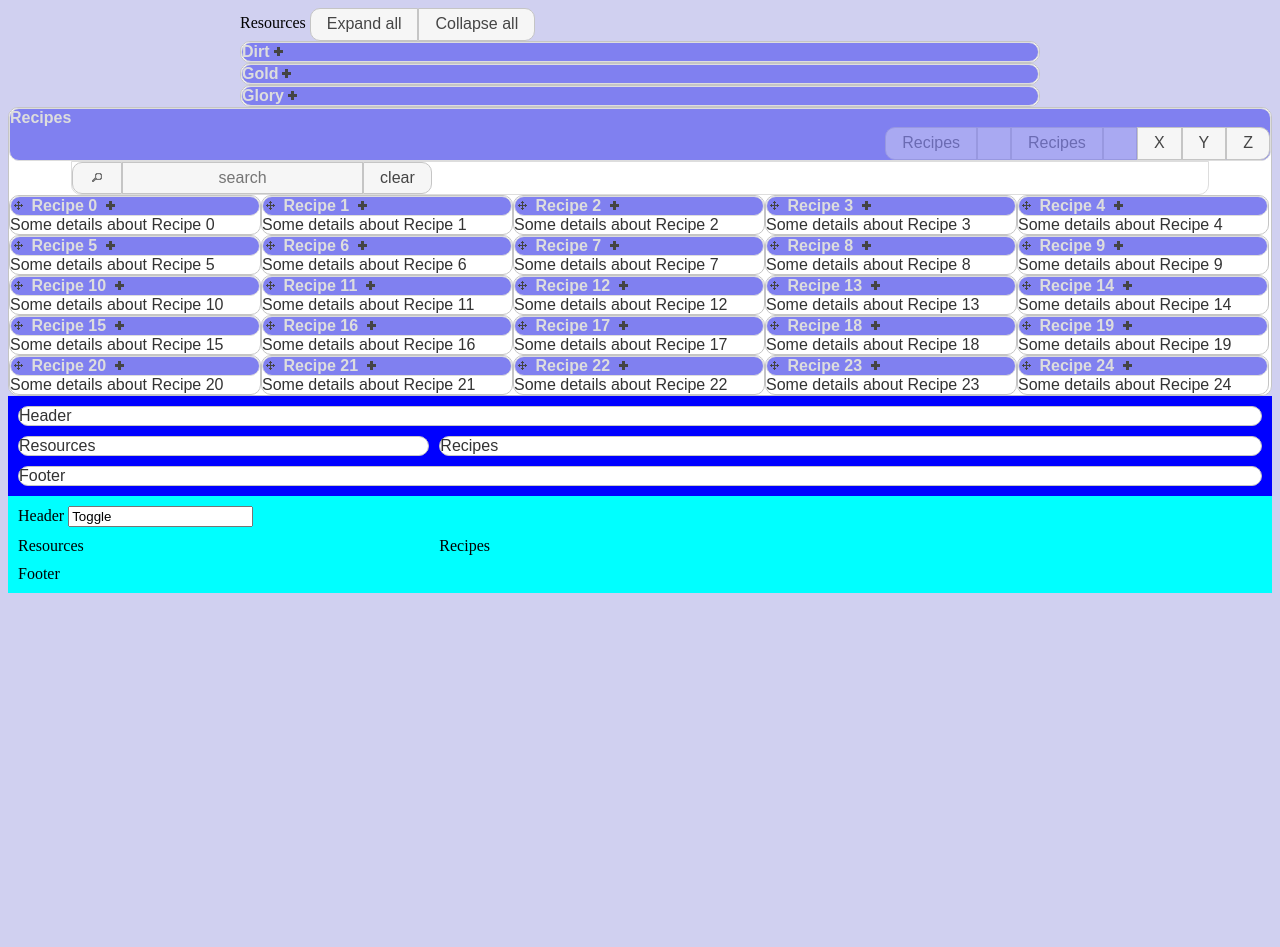
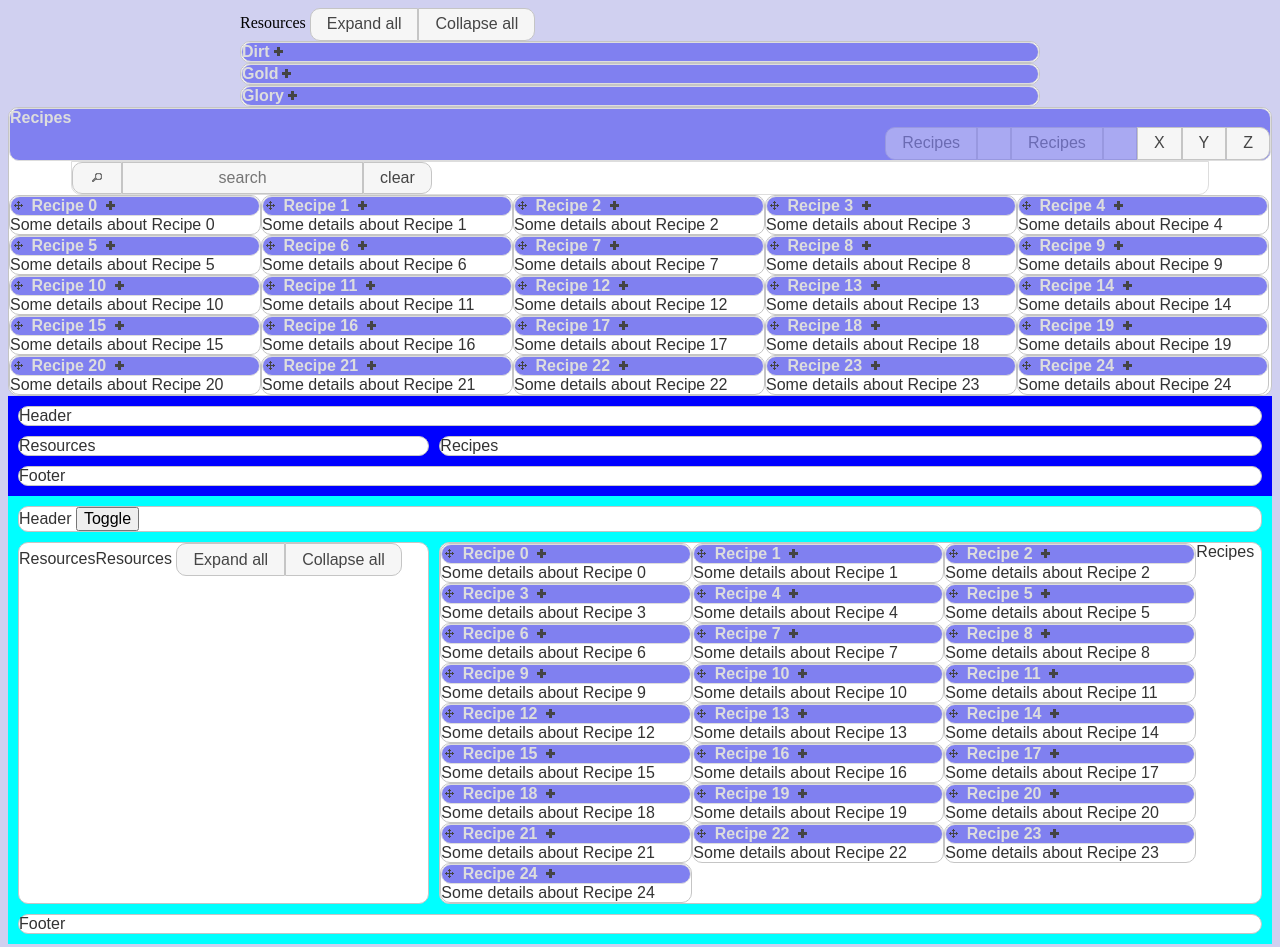
Before and after one commit to drachlyznardh/recipes, a plain HTML site: page recipes/page.html in a window 1280 px wide. Before the commit the page ends 800 px from the top, so only its background shows below. Drawn offline with Linux system fonts and the light colour scheme.

Commit message:
Closer to final

```diff
--- a/recipes/engine.js
+++ b/recipes/engine.js
@@ -73,4 +73,6 @@ $(() => {
 		connectWith: '.recipes.sortable',
 		grid: [20, 10]
 	});
+
+	$('.h, .s, .c, .f').addClass('ui-widget ui-widget-content ui-corner-all');
 });
--- a/recipes/page.html
+++ b/recipes/page.html
@@ -55,9 +55,9 @@
 		</div>
 
 		<div class="g g3">
-			<div class="h">Header <input onclick="$('div.g').toggleClass('g2 g3'); $('div.s').toggle();" value="Toggle" /></div>
-			<div class="s">Resources</div>
-			<div class="c1">Recipes</div>
+			<div class="h">Header <input type="button" onclick="$('div.g').toggleClass('g2 g3'); $('div.s').toggle();" value="Toggle" /></div>
+			<div class="s resources">Resources</div>
+			<div class="c recipes sortable">Recipes</div>
 			<div class="f">Footer</div>
 		</div>
 	</body>
```
